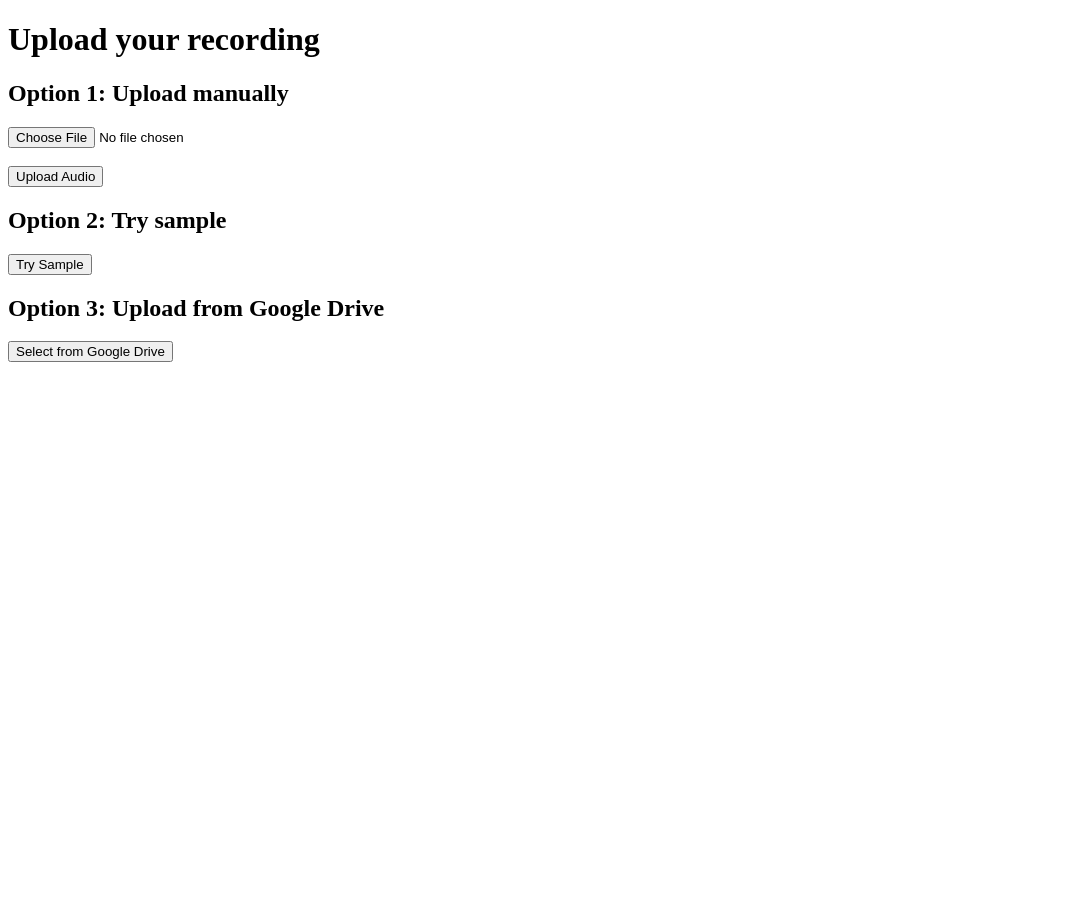
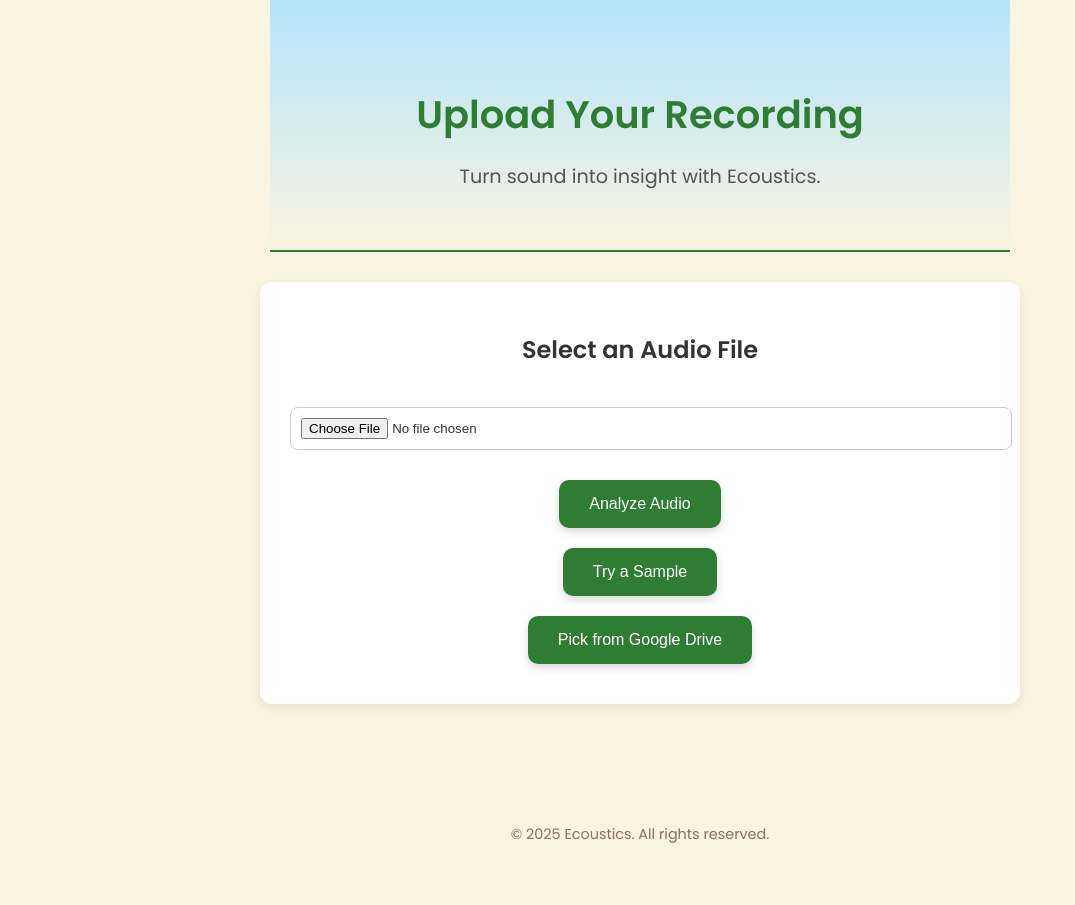
Before and after one commit to technosophical/trafficai, a plain HTML site: page upload.html in a window 1280 px wide. Shown: the whole page, without its empty margins (0-1075 px from the left). Before the commit the page ends 800 px from the top, so only its background shows below. Drawn offline with Linux system fonts and the light colour scheme.

Commit message:
Update upload.html

```diff
--- a/upload.html
+++ b/upload.html
@@ -5,58 +5,156 @@
     <title>Upload | Ecoustics</title>
     <meta name="viewport" content="width=device-width, initial-scale=1">
 
+    <!-- Google Fonts -->
+    <link href="https://fonts.googleapis.com/css2?family=Poppins:wght@400;600&display=swap" rel="stylesheet">
+
     <script src="https://apis.google.com/js/api.js"></script>
+
+    <style>
+        /* --- Styling (same as your nice pre-Google version) --- */
+        body {
+            font-family: 'Poppins', sans-serif;
+            margin: 0;
+            padding: 0;
+            background: #FAF3E0;
+            color: #333;
+        }
+        header, section, footer {
+            padding: 60px 20px;
+            max-width: 700px;
+            margin: auto;
+        }
+        header {
+            text-align: center;
+            background: linear-gradient(180deg, #B3E5FC 0%, #FAF3E0 100%);
+            padding-top: 60px;
+            padding-bottom: 40px;
+            border-bottom: 2px solid #2E7D32;
+        }
+        header h1 {
+            font-size: 2.4rem;
+            margin-bottom: 10px;
+            color: #2E7D32;
+        }
+        header p {
+            font-size: 1.2rem;
+            color: #555;
+        }
+        .upload-form {
+            background: white;
+            padding: 30px;
+            margin-top: 30px;
+            border-radius: 12px;
+            box-shadow: 0 4px 10px rgba(0,0,0,0.08);
+            text-align: center;
+        }
+        .upload-form input[type="file"] {
+            margin: 20px 0;
+            padding: 10px;
+            border: 1px solid #ccc;
+            border-radius: 8px;
+            width: 100%;
+        }
+        .upload-form button {
+            margin-top: 10px;
+            margin-bottom: 10px;
+            padding: 15px 30px;
+            font-size: 1rem;
+            border: none;
+            border-radius: 10px;
+            background: #2E7D32;
+            color: white;
+            cursor: pointer;
+            transition: background 0.3s, transform 0.2s;
+            box-shadow: 0 4px 8px rgba(0,0,0,0.15);
+        }
+        .upload-form button:hover {
+            background: #1B5E20;
+            transform: scale(1.05);
+        }
+        #waveAnimation {
+            display: none;
+            margin-top: 30px;
+            text-align: center;
+        }
+        #waveAnimation .wave {
+            display: inline-block;
+            width: 6px;
+            height: 20px;
+            margin: 0 3px;
+            background: #2E7D32;
+            animation: wave 1.2s infinite ease-in-out;
+        }
+        #waveAnimation .wave:nth-child(2) { animation-delay: -1.1s; }
+        #waveAnimation .wave:nth-child(3) { animation-delay: -1.0s; }
+        #waveAnimation .wave:nth-child(4) { animation-delay: -0.9s; }
+        #waveAnimation .wave:nth-child(5) { animation-delay: -0.8s; }
+
+        @keyframes wave {
+            0%, 100% { transform: scaleY(0.4); }
+            50% { transform: scaleY(1.0); }
+        }
+
+        #result {
+            margin-top: 30px;
+            padding: 20px;
+            background: #E8F5E9;
+            border-radius: 10px;
+            display: none;
+        }
+        footer {
+            text-align: center;
+            font-size: 0.9rem;
+            color: #8D6E63;
+            margin-top: 60px;
+        }
+    </style>
+</head>
+
+<body>
+
+<!-- Header -->
+<header>
+    <h1>Upload Your Recording</h1>
+    <p>Turn sound into insight with Ecoustics.</p>
+</header>
+
+<!-- Upload Form -->
+<section class="upload-form">
+    <h2>Select an Audio File</h2>
+    <input type="file" id="audioFile">
+    <br>
+    <button onclick="uploadAudio()">Analyze Audio</button>
+    <br>
+    <button onclick="useSample()">Try a Sample</button>
+    <br>
+    <button onclick="openGooglePicker()">Pick from Google Drive</button>
+
+    <div id="waveAnimation">
+        <div class="wave"></div>
+        <div class="wave"></div>
+        <div class="wave"></div>
+        <div class="wave"></div>
+        <div class="wave"></div>
+        <p style="margin-top: 15px;">Processing your recording...</p>
+    </div>
+
+    <div id="result"></div>
+</section>
+
+<!-- Footer -->
+<footer>
+    &copy; 2025 Ecoustics. All rights reserved.
+</footer>
+
 <script>
 const API_BASE = "https://trafficai-1.onrender.com";
-    const GOOGLE_CLIENT_ID = '380466288422-2smvpbn9f0h5ka4omjrmfdpg19ovvdts.apps.googleusercontent.com';
+const GOOGLE_CLIENT_ID = "380466288422-2smvpbn9f0h5ka4omjrmfdpg19ovvdts.apps.googleusercontent.com";
 
-    let pickerApiLoaded = false;
-    let oauthToken = '';
-
-    function loadPicker() {
-      gapi.load('auth2', () => {
-        gapi.auth2.init({
-          client_id: GOOGLE_CLIENT_ID
-        }).then(authInstance => {
-          authInstance.signIn().then(user => {
-            oauthToken = user.getAuthResponse().access_token;
-            createPicker();
-          });
-        });
-      });
+async function uploadAudio(file) {
+    if (!file) {
+        file = document.getElementById('audioFile').files[0];
     }
-
-    function createPicker() {
-      gapi.load('picker', {'callback': onPickerApiLoad});
-    }
-
-    function onPickerApiLoad() {
-      pickerApiLoaded = true;
-      if (pickerApiLoaded && oauthToken) {
-        const picker = new google.picker.PickerBuilder()
-          .addView(google.picker.ViewId.DOCS)
-          .setOAuthToken(oauthToken)
-          .setDeveloperKey('AIzaSy...')  <!-- (Optional: real API Key here for better stability but can omit) -->
-          .setCallback(pickerCallback)
-          .build();
-        picker.setVisible(true);
-      }
-    }
-
-    function pickerCallback(data) {
-      if (data.action === google.picker.Action.PICKED) {
-        const fileId = data.docs[0].id;
-        const downloadUrl = `https://www.googleapis.com/drive/v3/files/${fileId}?alt=media`;
-
-        alert('✅ File selected from Google Drive. (Integration pending file handling.)');
-        // Future: fetch file content and pass to API
-      }
-    }
-
-    async function uploadAudio() {
-      const fileInput = document.getElementById('audioFile');
-      const file = fileInput.files[0];
-
     if (!file) {
         alert("Please select a file first.");
         return;
@@ -66,9 +164,13 @@
         return;
     }
 
+    document.getElementById('waveAnimation').style.display = 'block';
+    document.getElementById('result').style.display = 'none';
+
     const formData = new FormData();
     formData.append("audio_file", file);
 
+    try {
         const uploadResponse = await fetch(`${API_BASE}/upload`, {
             method: "POST",
             body: formData
@@ -79,41 +181,97 @@
             const resultsResponse = await fetch(`${API_BASE}/results/${data.session_id}`);
             const resultsData = await resultsResponse.json();
 
-        alert(`✅ Upload done. Detected vehicles: ${resultsData.timestamps_sec.length}`);
+            const numberVehicles = resultsData.timestamps_sec.length;
+            const totalTimeSeconds = numberVehicles > 0 ? Math.max(...resultsData.timestamps_sec) : 0;
+            const totalTimeMinutes = totalTimeSeconds / 60;
+            const vehiclesPerMinute = totalTimeMinutes > 0 ? (numberVehicles / totalTimeMinutes).toFixed(2) : "N/A";
+
+            document.getElementById('waveAnimation').style.display = 'none';
+            document.getElementById('result').style.display = "block";
+            document.getElementById('result').innerHTML = `
+                <h3>Results:</h3>
+                <p><strong>Number of Vehicles:</strong> ${numberVehicles}</p>
+                <p><strong>Total Time:</strong> ${totalTimeSeconds.toFixed(1)} seconds</p>
+                <p><strong>Vehicles per Minute:</strong> ${vehiclesPerMinute}</p>
+                <a href="${API_BASE}/download_csv/${data.session_id}" target="_blank">
+                    <button style="margin-top:15px;">Download Full CSV</button>
+                </a>
+            `;
         } else {
-        alert("Upload failed.");
+            alert("Upload failed. Please try again.");
+            document.getElementById('waveAnimation').style.display = 'none';
+        }
+    } catch (error) {
+        console.error(error);
+        alert("Error during upload.");
+        document.getElementById('waveAnimation').style.display = 'none';
     }
 }
 
 async function useSample() {
+    try {
+        document.getElementById('waveAnimation').style.display = 'block';
         const response = await fetch(`${API_BASE}/process_sample`);
         const data = await response.json();
+
         if (data.session_id) {
             const resultsResponse = await fetch(`${API_BASE}/results/${data.session_id}`);
             const resultsData = await resultsResponse.json();
 
-        alert(`✅ Sample done. Detected vehicles: ${resultsData.timestamps_sec.length}`);
+            const numberVehicles = resultsData.timestamps_sec.length;
+            const totalTimeSeconds = numberVehicles > 0 ? Math.max(...resultsData.timestamps_sec) : 0;
+            const totalTimeMinutes = totalTimeSeconds / 60;
+            const vehiclesPerMinute = totalTimeMinutes > 0 ? (numberVehicles / totalTimeMinutes).toFixed(2) : "N/A";
+
+            document.getElementById('waveAnimation').style.display = 'none';
+            document.getElementById('result').style.display = "block";
+            document.getElementById('result').innerHTML = `
+                <h3>Sample Results:</h3>
+                <p><strong>Number of Vehicles:</strong> ${numberVehicles}</p>
+                <p><strong>Total Time:</strong> ${totalTimeSeconds.toFixed(1)} seconds</p>
+                <p><strong>Vehicles per Minute:</strong> ${vehiclesPerMinute}</p>
+            `;
         } else {
             alert("Sample processing failed.");
+            document.getElementById('waveAnimation').style.display = 'none';
+        }
+    } catch (error) {
+        console.error(error);
+        alert("Error loading sample.");
+        document.getElementById('waveAnimation').style.display = 'none';
+    }
+}
+
+// Google Drive Picker
+function openGooglePicker() {
+    gapi.load('picker', { 'callback': createPicker });
+}
+
+function createPicker() {
+    const picker = new google.picker.PickerBuilder()
+        .setAppId(GOOGLE_CLIENT_ID)
+        .addView(google.picker.ViewId.DOCS)
+        .setOAuthToken(gapi.auth.getToken().access_token)
+        .setDeveloperKey(GOOGLE_CLIENT_ID)
+        .setCallback(pickerCallback)
+        .build();
+    picker.setVisible(true);
+}
+
+function pickerCallback(data) {
+    if (data.action === google.picker.Action.PICKED) {
+        const fileId = data.docs[0].id;
+        fetch(`https://www.googleapis.com/drive/v3/files/${fileId}?alt=media`, {
+            headers: { Authorization: "Bearer " + gapi.auth.getToken().access_token }
+        })
+        .then(response => response.blob())
+        .then(blob => {
+            const file = new File([blob], "uploaded_audio.wav", { type: "audio/wav" });
+            uploadAudio(file);
+        });
     }
 }
 </script>
-</head>
-
-<body>
-
-<h1>Upload your recording</h1>
-
-<h2>Option 1: Upload manually</h2>
-<input type="file" id="audioFile">
-<br><br>
-<button onclick="uploadAudio()">Upload Audio</button>
-
-<h2>Option 2: Try sample</h2>
-<button onclick="useSample()">Try Sample</button>
-
-<h2>Option 3: Upload from Google Drive</h2>
-<button onclick="loadPicker()">Select from Google Drive</button>
 
 </body>
 </html>
```
Lines whose indentation alone changed are shown as unchanged.
